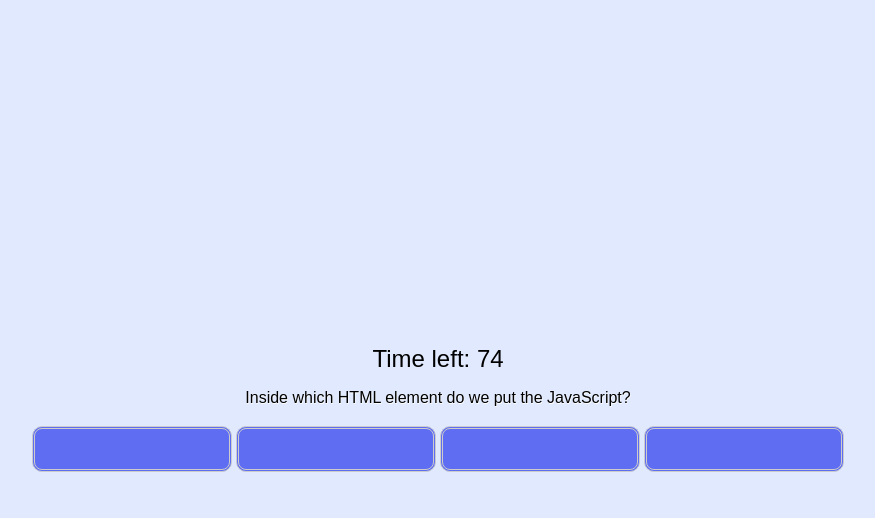
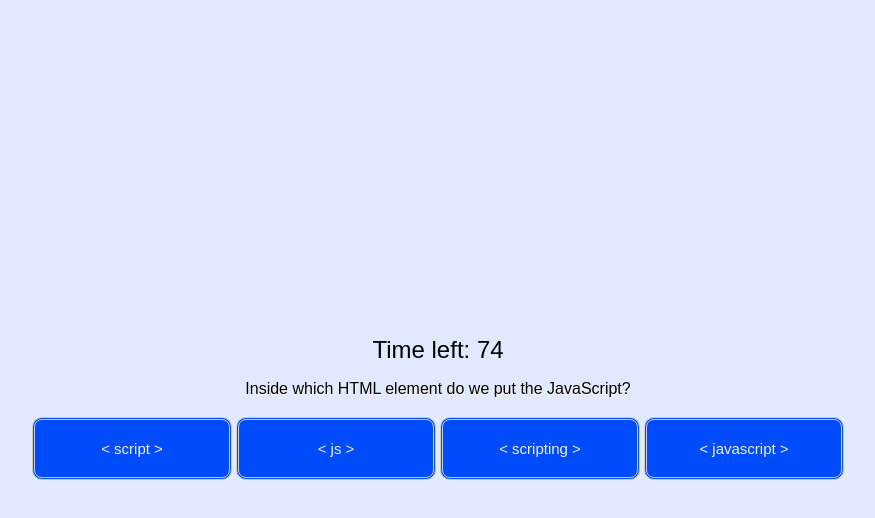
Before and after one commit to jwhendershott/code-quiz, a plain HTML site: page index.html in a window 1280 px wide. Both pictures are taken after a click on the button "Start Code Quiz". Shown: the whole page, without its empty margins (210-1085 px from the left). Drawn offline with Linux system fonts and the light colour scheme.

Commit message:
updated css and altered global variables and function for score

```diff
--- a/script.js
+++ b/script.js
@@ -22,10 +22,10 @@ var buttonD = document.getElementById("d");
 // Quiz question object
 var quizQuestions = [{
     question: "Inside which HTML element do we put the JavaScript?",
-    choiceA: "\<script\>",
-    choiceB: "\<js\>",
-    choiceC: "\<scripting\>",
-    choiceD: " \<javascript\> ",
+    choiceA: "< script >",
+    choiceB: "< js >",
+    choiceC: "< scripting >",
+    choiceD: " < javascript > ",
     correctAnswer: "a"},
   {
     question: 'How do you call a function named "myFunction"?',
@@ -37,7 +37,7 @@ var quizQuestions = [{
    {
     question: "How can you add a comment in a JavaScript?",
     choiceA: "//This is a comment  ",
-    choiceB: "< !--Thisis a comment-- >",
+    choiceB: "< !--This is a comment-- >",
     choiceC: "'This is a comment",
     choiceD: "/^/This is a comment/^/",
     correctAnswer: "a"},
@@ -77,7 +77,7 @@ var finalQuestionIndex = quizQuestions.length;
 var currentQuestionIndex = 0;
 var timeLeft = 76;
 var timerInterval;
-var score = 0;
+// var score = 0;
 var correct;
 
 // This function cycles through the object array containing the quiz questions to generate the questions and answers.
@@ -118,7 +118,7 @@ function showScore(){
     gameoverDiv.style.display = "flex";
     clearInterval(timerInterval);
     highscoreInputName.value = "";
-    finalScoreEl.innerHTML = "You got " + score + " out of " + quizQuestions.length + " correct!";
+    finalScoreEl.innerHTML = "Your score is " + timeLeft + "!";
 }
 
 // On click of the submit button, we run the function highscore that saves and stringifies the array of high scores already saved in local stoage
@@ -132,6 +132,8 @@ submitScoreBtn.addEventListener("click", function highscore(){
     }else{
         var savedHighscores = JSON.parse(localStorage.getItem("savedHighscores")) || [];
         var currentUser = highscoreInputName.value.trim();
+        //var score converts seconds left on timer to score
+        var score = timeLeft;
         var currentHighscore = {
             name : currentUser,
             score : score
@@ -198,13 +200,11 @@ function checkAnswer(answer){
     correct = quizQuestions[currentQuestionIndex].correctAnswer;
 
     if (answer === correct && currentQuestionIndex !== finalQuestionIndex){
-        score++;
-        alert("That Is Correct!");
+        // score++;
         currentQuestionIndex++;
         generateQuizQuestion();
         //display in the results div that the answer is correct.
     }else if (answer !== correct && currentQuestionIndex !== finalQuestionIndex){
-        alert("That Is Incorrect.")
         timeLeft = timeLeft - 5
         currentQuestionIndex++;
         generateQuizQuestion();
@@ -214,5 +214,5 @@ function checkAnswer(answer){
     }
 }
 
-// This button starts the quiz!
+// This button starts the quiz
 startQuizButton.addEventListener("click",startQuiz);
--- a/style.css
+++ b/style.css
@@ -37,7 +37,7 @@
       button {
         display: inline-block;
         font-family: sans-serif;
-        background-color: #5e6df1;
+        background-color: #004BFA;
         border-radius: 10px;
         border: 3px double #cccccc;
         color: #eeeeee;
@@ -49,7 +49,7 @@
       }
 
       button:hover{
-          box-shadow: 4px 3px 6px #4450bd;
+          box-shadow: 4px 3px 6px #00257A;
       }
 
     #startpage{
@@ -98,7 +98,7 @@
         justify-content: space-around;
         border-bottom-style: outset;
         margin-bottom: .5rem;
-        background-color: #5e6df1;
+        background-color: #0038BA;
         color: #eeeeee;
         font-family: sans-serif;
     }
```
